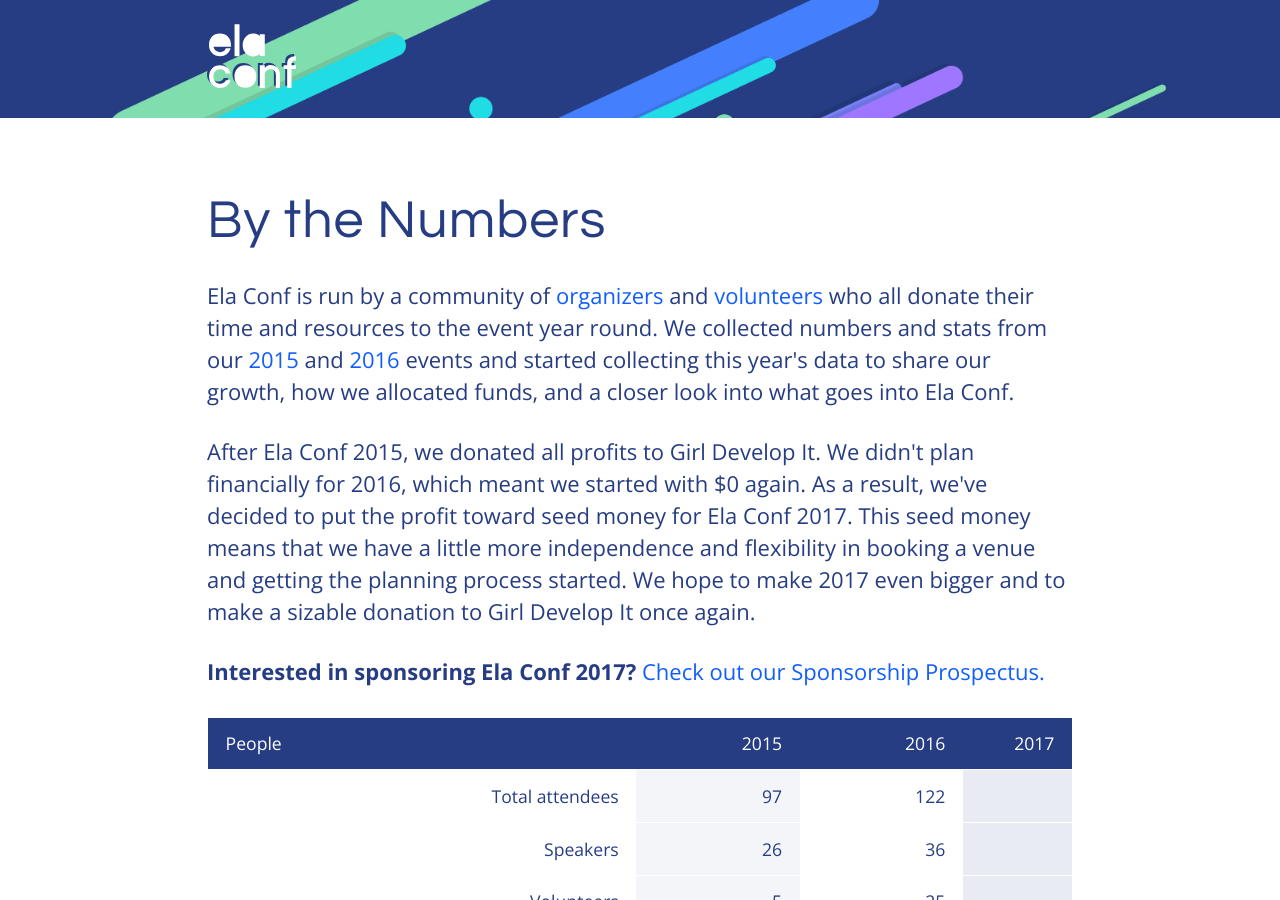
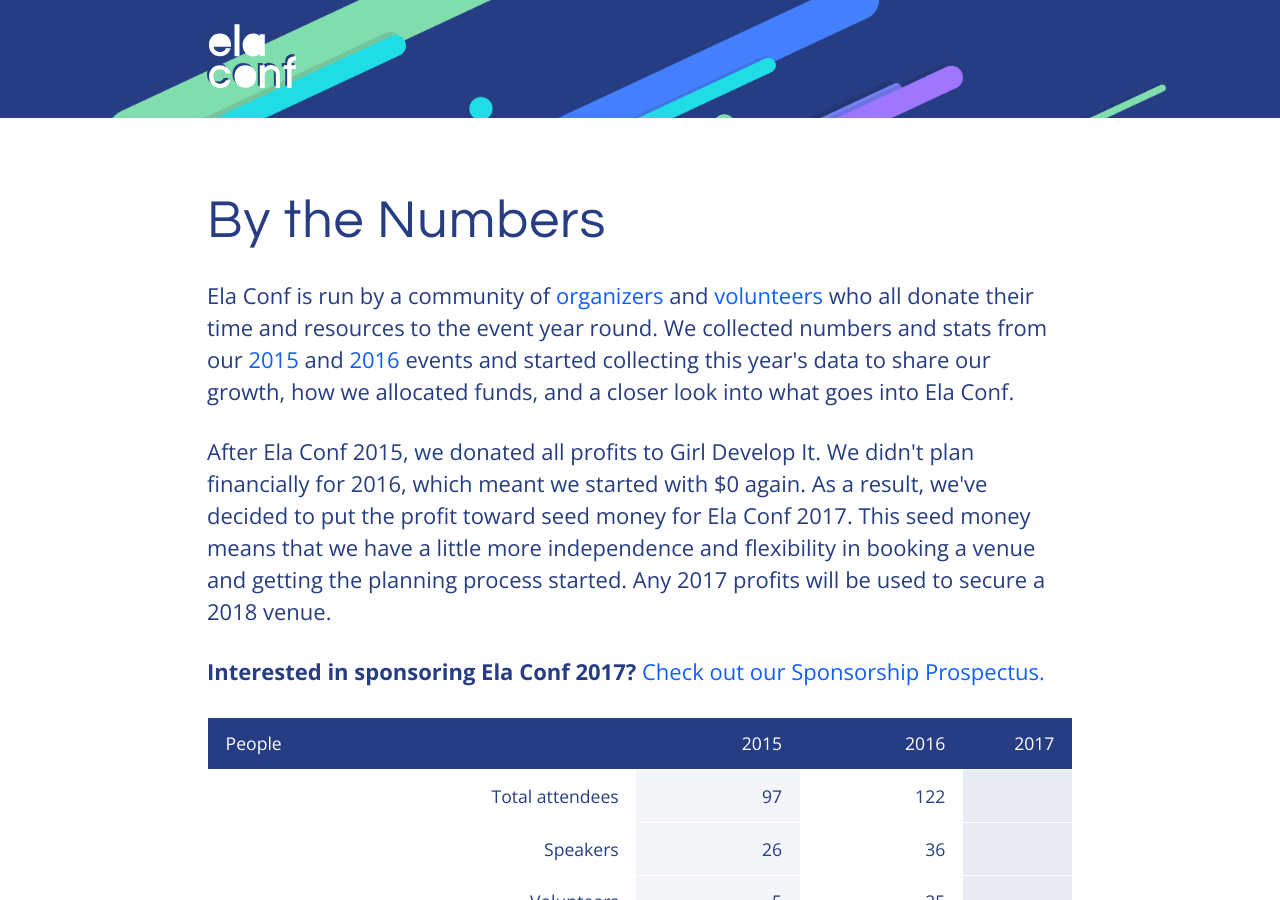
Before and after one commit to elaconf/elaconf.github.io, a Jekyll site: the page built from numbers/index.html, in a window 1280 px wide and 900 px high. Built offline with Jekyll 4.4.1, drawn with Linux system fonts in a browser that asks for light colours.

Commit message:
remove donation language

```diff
--- a/numbers/index.html
+++ b/numbers/index.html
@@ -6,7 +6,7 @@ description: We collected numbers and stats from our 2015 and 2016 events to sha
 
 <p>Ela Conf is run by a community of <a href="/#organizers">organizers</a> and <a href="http://elaconf.com/2016/#volunteers">volunteers</a> who all donate their time and resources to the event year round. We collected numbers and stats from our <a href="http://elaconf.com/2015/">2015</a> and <a href="http://elaconf.com/2016/">2016</a> events and started collecting this year's data to share our growth, how we allocated funds, and a closer look into what goes into Ela Conf.</p>
 
-<p>After Ela Conf 2015, we donated all profits to Girl Develop It. We didn't plan financially for 2016, which meant we started with $0 again. As a result, we've decided to put the profit toward seed money for Ela Conf 2017. This seed money means that we have a little more independence and flexibility in booking a venue and getting the planning process started. We hope to make 2017 even bigger and to make a sizable donation to Girl Develop It once again.</p>
+<p>After Ela Conf 2015, we donated all profits to Girl Develop It. We didn't plan financially for 2016, which meant we started with $0 again. As a result, we've decided to put the profit toward seed money for Ela Conf 2017. This seed money means that we have a little more independence and flexibility in booking a venue and getting the planning process started. Any 2017 profits will be used to secure a 2018 venue.</p>
 
 <p><strong>Interested in sponsoring Ela Conf 2017?</strong> <a href="/docs/ela-prospectus-2017.pdf">Check out our Sponsorship Prospectus.</a></p>
 
```
